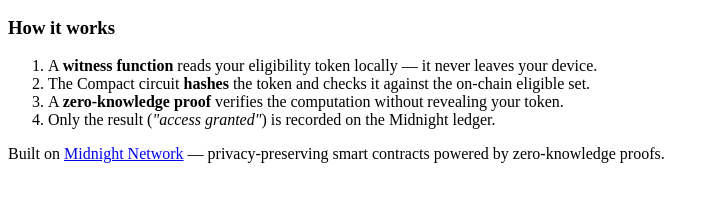
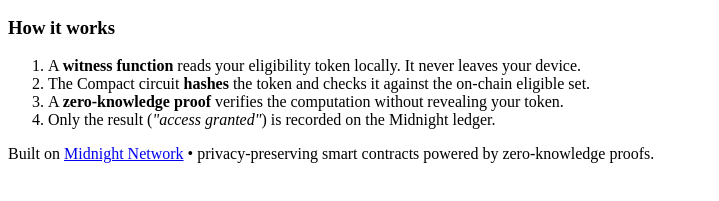
Before and after one commit to Julia759/zkpass-lite, a React (Vite) app in the folder frontend/: page / in a window 1280 px wide. Both pictures are taken after a click on the button "Connect Wallet". Shown: the part 271-472 px from the top of the page, without its empty margins (0-719 px from the left). Built offline with nearby package versions, Linux system fonts and the light colour scheme; the HTML template or start-up script is replaced by a standard one.

Commit message:
Remove em dashes from frontend copy

```diff
--- a/frontend/src/App.tsx
+++ b/frontend/src/App.tsx
@@ -44,7 +44,7 @@ function App() {
 
     try {
       if (!window.midnight?.mnLace) {
-        // Lace wallet not detected — offer demo mode
+        // Lace wallet not detected. Offer demo mode
         setIsDemoMode(true);
         setWallet({
           isConnected: true,
@@ -228,12 +228,12 @@ function App() {
           </div>
         )}
 
-        {/* How It Works — explains the Kachina dual-state model to users */}
+        {/* How It Works: explains the Kachina dual-state model to users */}
         {wallet.isConnected && status === 'idle' && (
           <div className="how-it-works">
             <h3>How it works</h3>
             <ol>
-              <li>A <strong>witness function</strong> reads your eligibility token locally — it never leaves your device.</li>
+              <li>A <strong>witness function</strong> reads your eligibility token locally. It never leaves your device.</li>
               <li>The Compact circuit <strong>hashes</strong> the token and checks it against the on-chain eligible set.</li>
               <li>A <strong>zero-knowledge proof</strong> verifies the computation without revealing your token.</li>
               <li>Only the result (<em>"access granted"</em>) is recorded on the Midnight ledger.</li>
@@ -248,7 +248,7 @@ function App() {
             <a href="https://midnight.network" target="_blank" rel="noopener noreferrer">
               Midnight Network
             </a>
-            {' '}— privacy-preserving smart contracts powered by zero-knowledge proofs.
+            {' '}• privacy-preserving smart contracts powered by zero-knowledge proofs.
           </p>
         </footer>
       </div>
```
